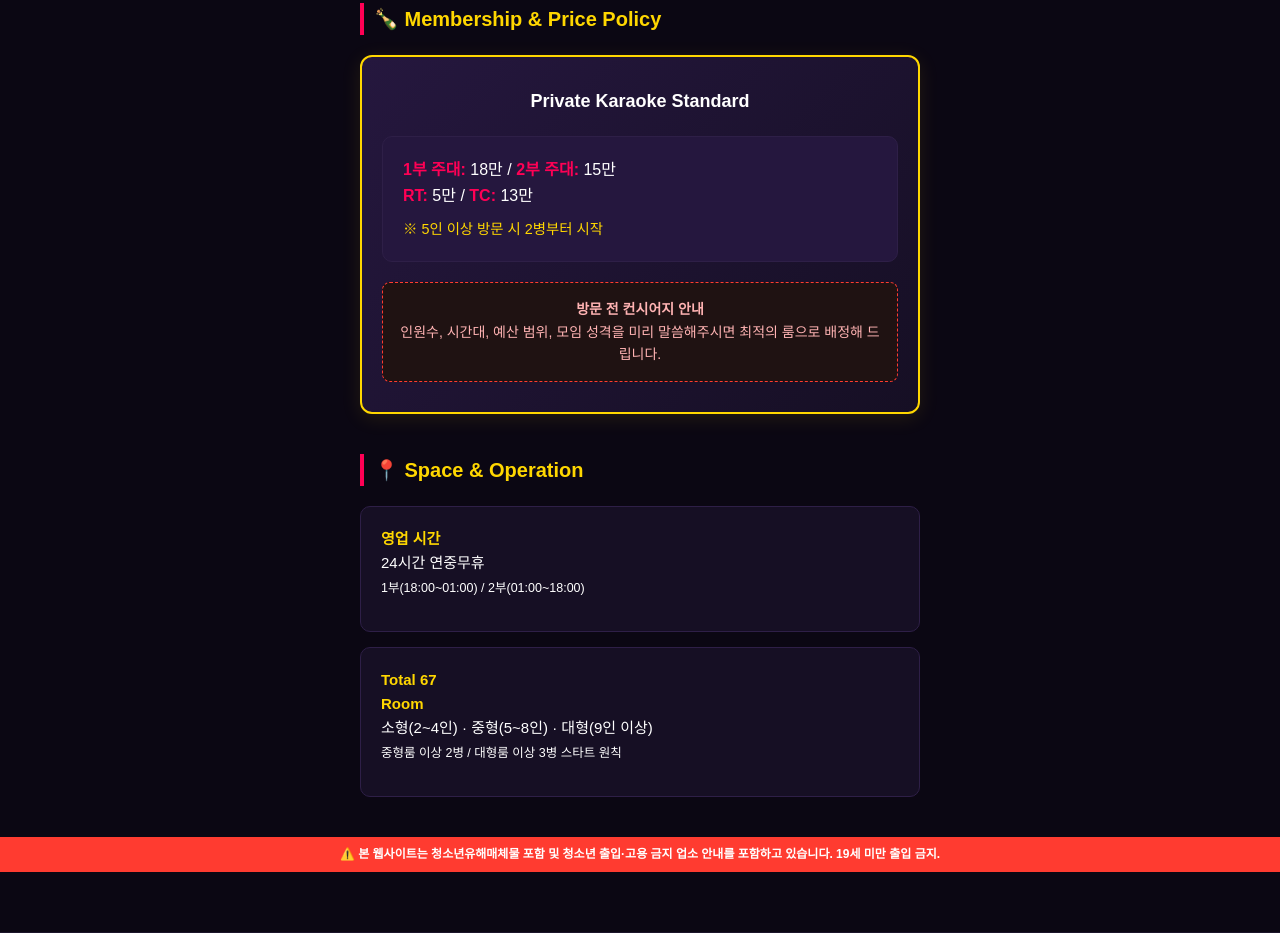
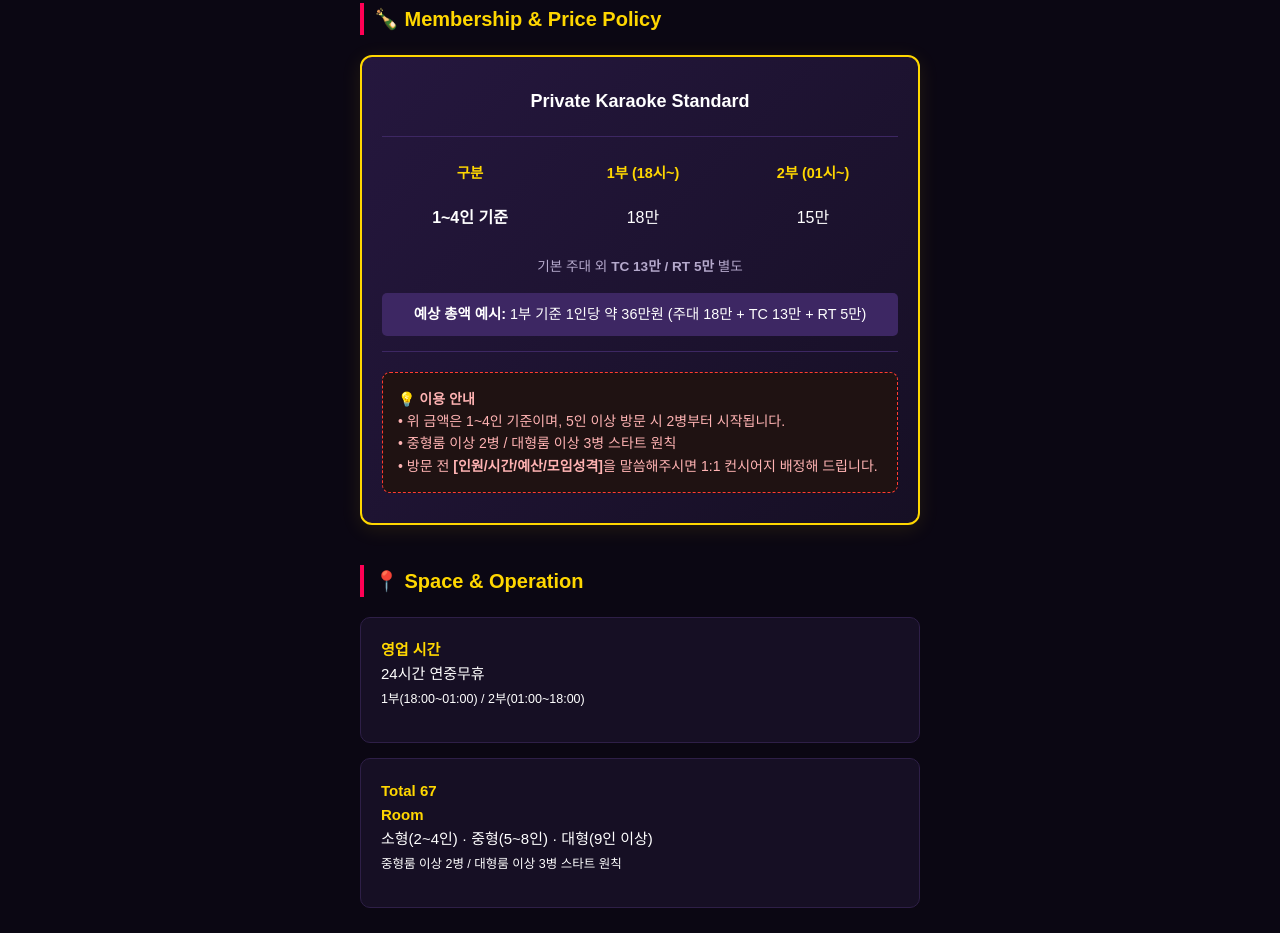
Before and after one commit to kui82067-lab/youandme-shinsa, a plain HTML site: page index.html in a window 1280 px wide. Shown: the part 1139-2072 px from the top of the page. Drawn offline with Linux system fonts and the light colour scheme.

Commit message:
Update index.html

```diff
--- a/index.html
+++ b/index.html
@@ -50,19 +50,42 @@
         </div>
     </section>
 
-    <!-- 가격 및 멤버십 정책 섹션 -->
+   <!-- 가격 및 멤버십 정책 섹션 -->
     <section class="price-section">
         <h3>🍾 Membership & Price Policy</h3>
         <div class="price-card">
             <h4>Private Karaoke Standard</h4>
-            <div class="info-box" style="margin: 20px 0; text-align: left; background: #25173e;">
-                <p><strong>1부 주대:</strong> 18만 / <strong>2부 주대:</strong> 15만</p>
-                <p><strong>RT:</strong> 5만 / <strong>TC:</strong> 13만</p>
-                <p style="margin-top:10px; font-size: 0.9em; color: #ffd700;">※ 5인 이상 방문 시 2병부터 시작</p>
+
+            <div style="margin: 20px 0; border-top: 1px solid #3d2763; border-bottom: 1px solid #3d2763; padding: 15px 0;">
+                <table style="width: 100%; color: #fff; border-collapse: collapse; text-align: center;">
+                    <thead>
+                        <tr style="color: #ffd700; font-size: 0.9em;">
+                            <th style="padding: 10px;">구분</th>
+                            <th style="padding: 10px;">1부 (18시~)</th>
+                            <th style="padding: 10px;">2부 (01시~)</th>
+                        </tr>
+                    </thead>
+                    <tbody>
+                        <tr>
+                            <td style="padding: 10px;"><strong>1~4인 기준</strong></td>
+                            <td>18만</td>
+                            <td>15만</td>
+                        </tr>
+                    </tbody>
+                </table>
+                <p style="text-align: center; font-size: 0.85em; margin-top: 15px; color: #b5a9cc;">
+                    기본 주대 외 <strong>TC 13만 / RT 5만</strong> 별도
+                </p>
+                <p style="text-align: center; font-size: 0.9em; margin-top: 15px; color: #fff; background: #3d2763; padding: 10px; border-radius: 5px;">
+                    <strong>예상 총액 예시:</strong> 1부 기준 1인당 약 36만원 (주대 18만 + TC 13만 + RT 5만)
+                </p>
             </div>
-            <div class="event-box">
-                <strong>방문 전 컨시어지 안내</strong><br>
-                인원수, 시간대, 예산 범위, 모임 성격을 미리 말씀해주시면 최적의 룸으로 배정해 드립니다.
+
+            <div class="event-box" style="text-align: left;">
+                <strong>💡 이용 안내</strong><br>
+                • 위 금액은 1~4인 기준이며, 5인 이상 방문 시 2병부터 시작됩니다.<br>
+                • 중형룸 이상 2병 / 대형룸 이상 3병 스타트 원칙<br>
+                • 방문 전 <strong>[인원/시간/예산/모임성격]</strong>을 말씀해주시면 1:1 컨시어지 배정해 드립니다.
             </div>
         </div>
     </section>
```
